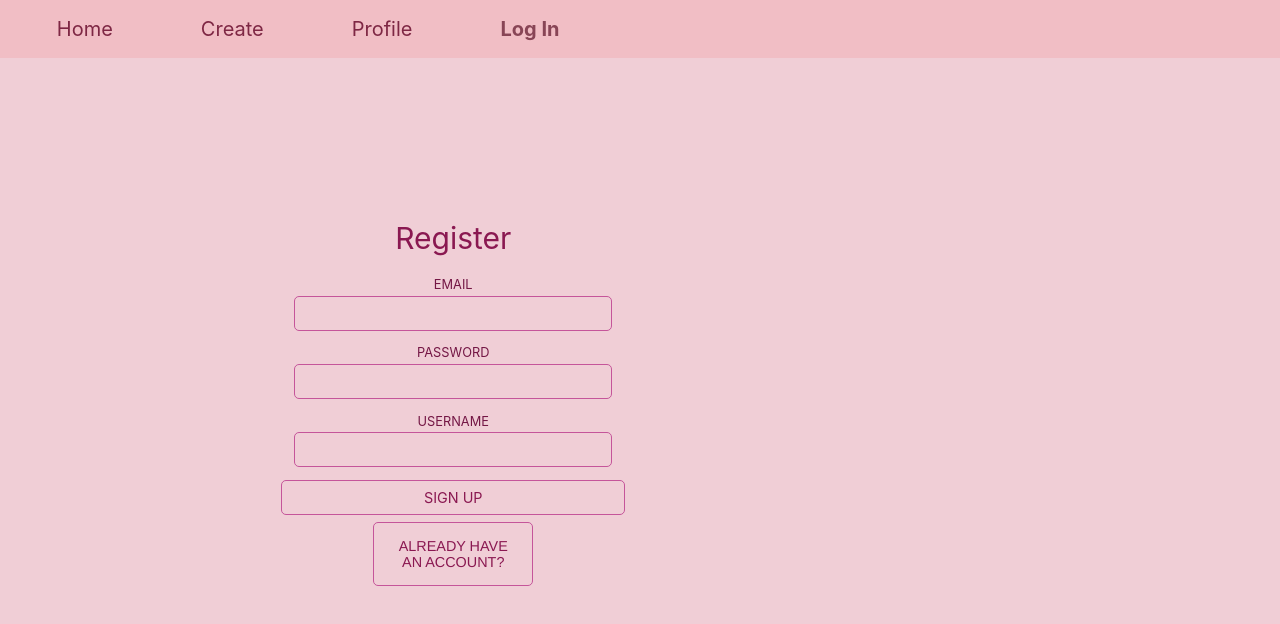
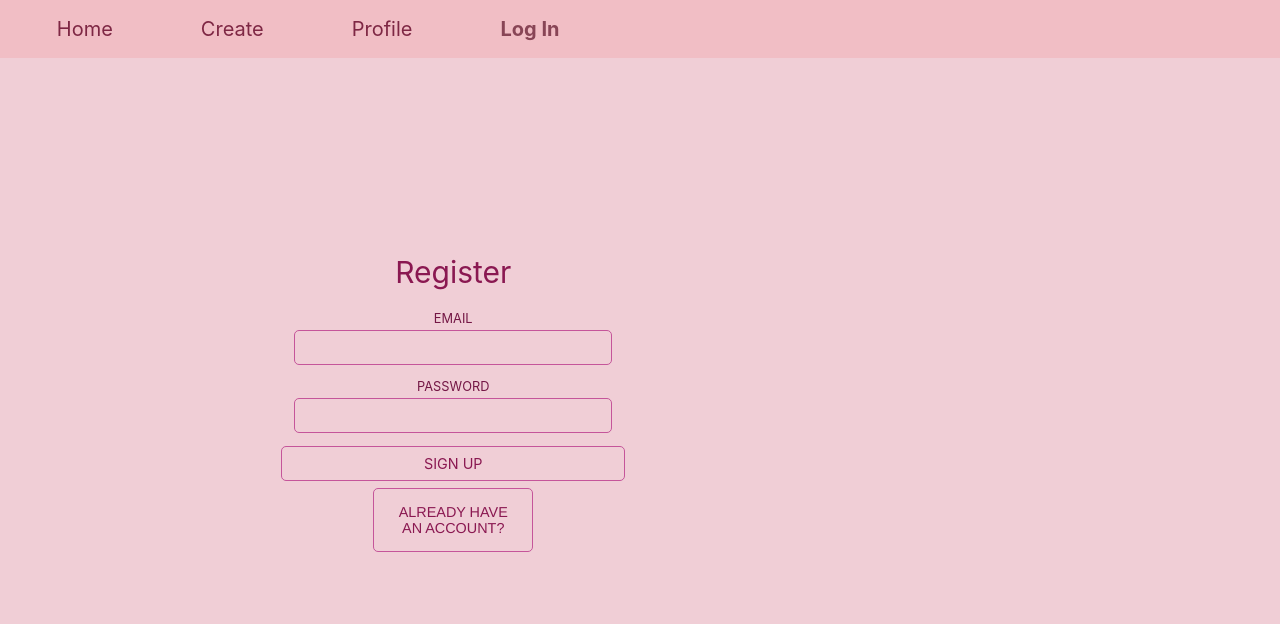
Before and after one commit to staten-island-tech/vue-supabase-project-katie-chenxi, a Vue app in the folder vue/: page /LogIn in a window 1280 px wide. Shown: the top 624 px of the page. Built offline with nearby package versions, Linux system fonts and the light colour scheme.

Commit message:
Update UserAuth.vue

```diff
--- a/vue/src/components/UserAuth.vue
+++ b/vue/src/components/UserAuth.vue
@@ -57,7 +57,6 @@ const fetchUser = async () => {
     <h1>Register</h1>
     <label>Email <input type = " email" v-model="email" class="form"/></label>
     <label>Password <input type="password" v-model="password" class="form"/></label>
-    <label>Username <input type = "username" v-model="username" class="form"/></label>
     <div>
         <input
           type="submit"
```
